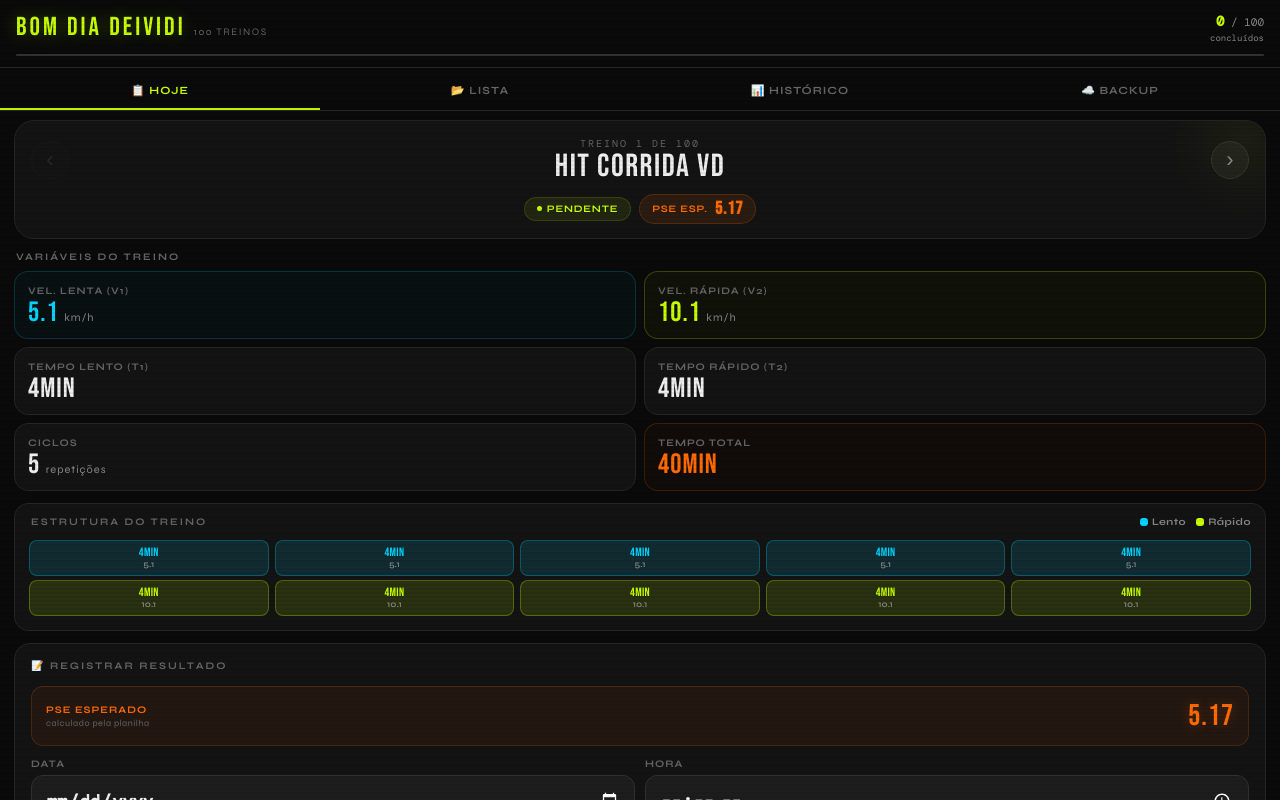
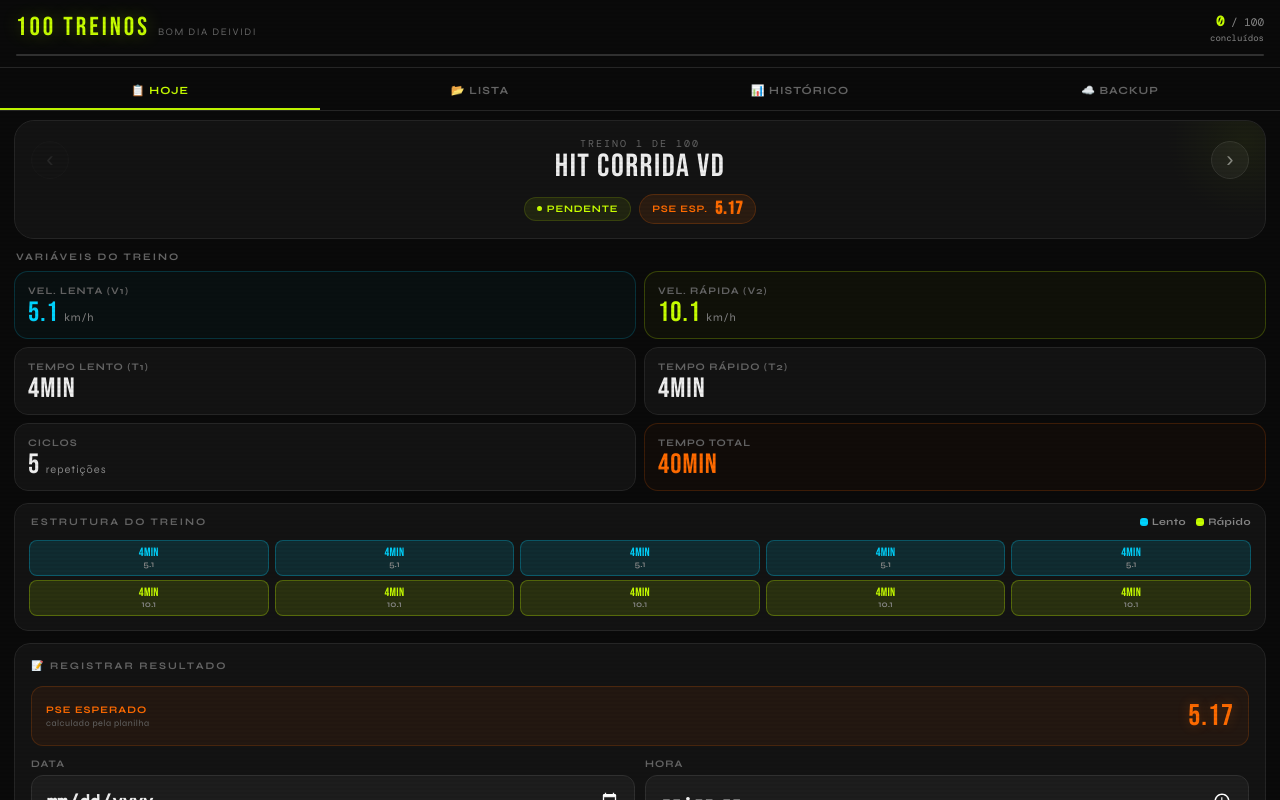
Before and after one commit to deividisg/treinos, a plain HTML site: page index.html in a window 1280 px wide. Shown: the top 800 px of the page. Drawn offline with nearby package versions, Linux system fonts and the light colour scheme.

Commit message:
Update index.html

```diff
--- a/index.html
+++ b/index.html
@@ -350,8 +350,8 @@
 <header>
   <div class="header-row">
     <div class="app-logo">
-      <div class="app-title">BOM DIA DEIVIDI</div>
-      <div class="app-sub"> 100 Treinos</div>
+      <div class="app-title"> 100 TREINOS</div>
+      <div class="app-sub"> BOM DIA DEIVIDI</div>
     </div>
     <div class="prog-num"><strong id="doneCount">0</strong> / 100<br><span style="font-size:9px">concluídos</span></div>
   </div>
```
